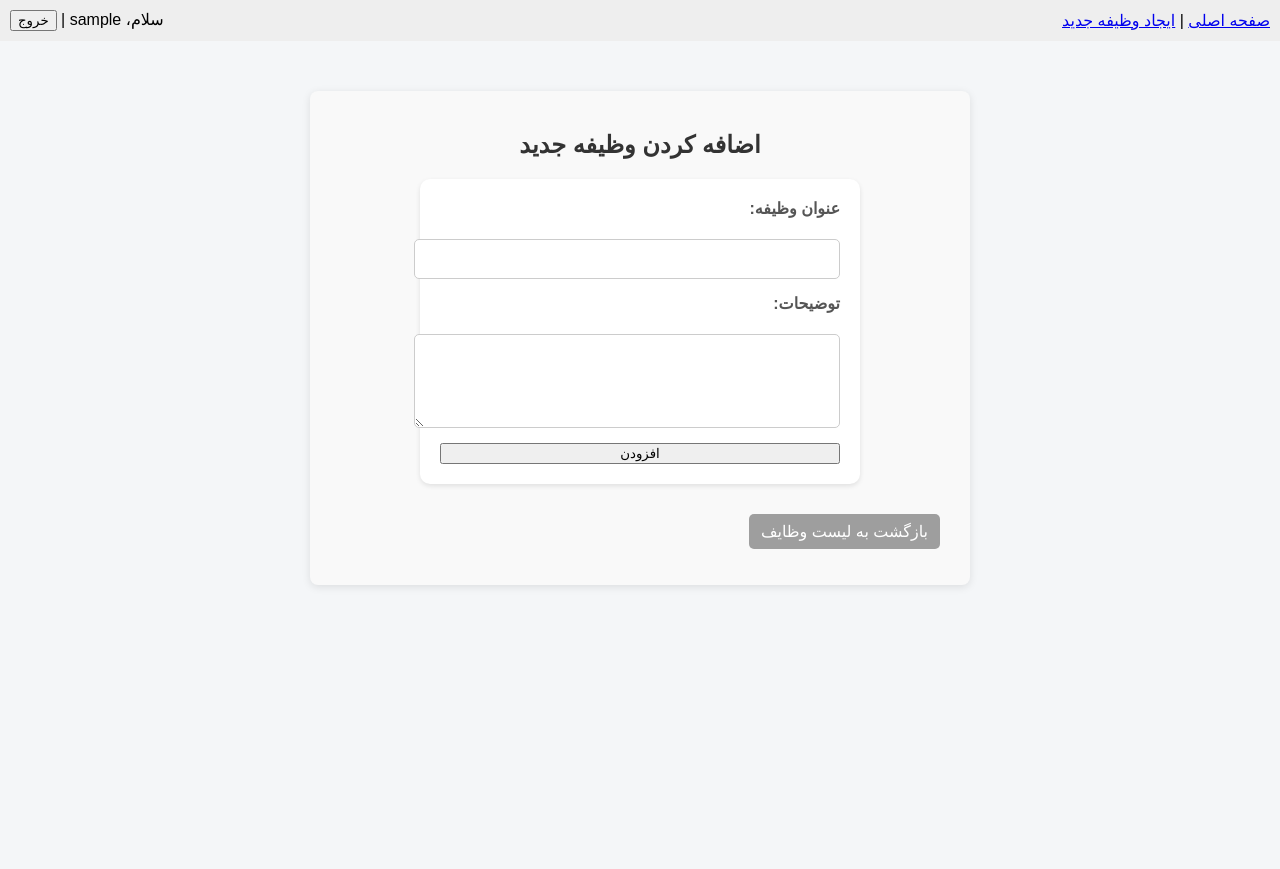
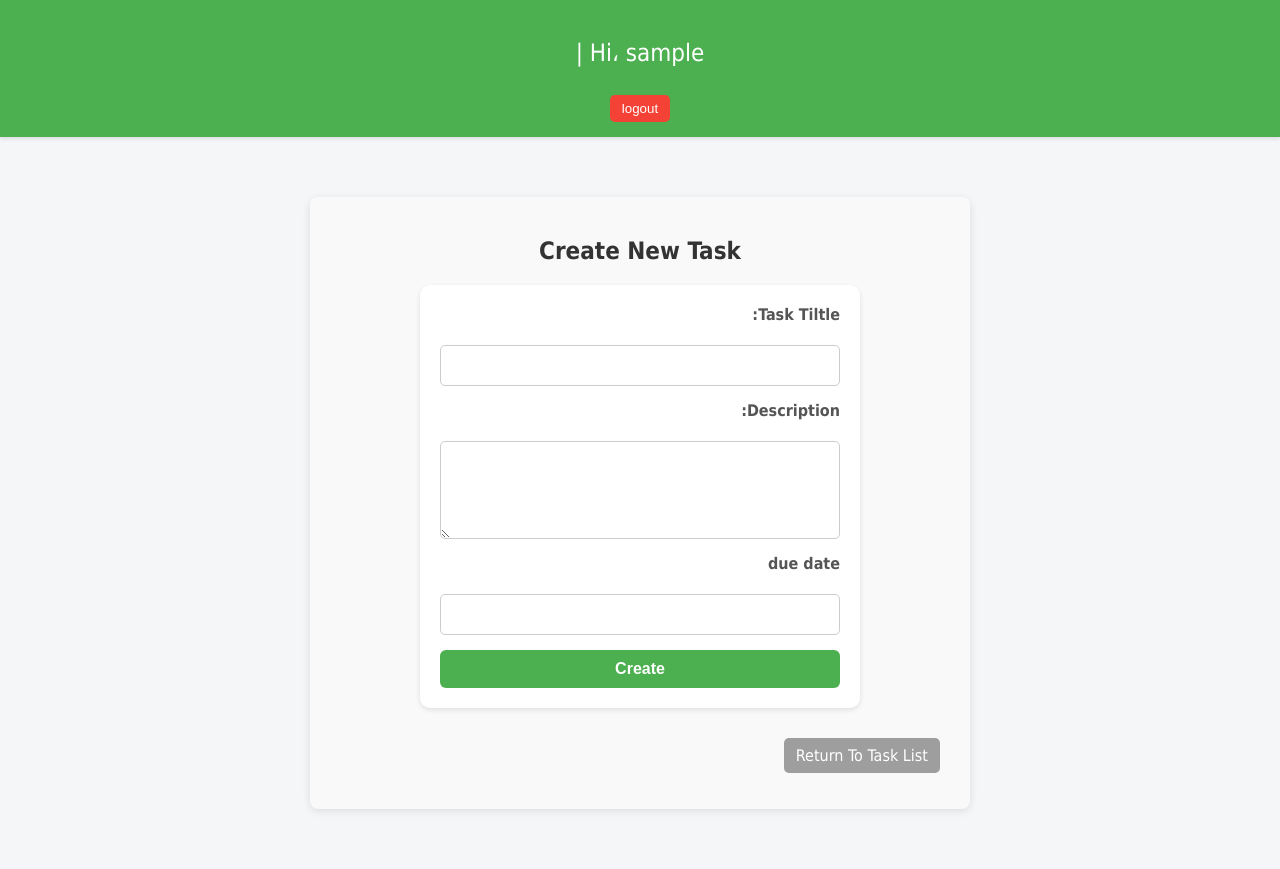
Before and after one commit to hesam-sa/To-Do-List, a Django app: page /add/ in a window 1280 px wide. Before the commit the page ends 587 px from the top, so only its background shows below. Run offline with Django 5.2, Linux system fonts and the light colour scheme; the visitor is signed in with stand-in values (Sample User, id 1).

Commit message:
some changes
to improve some style for better view

```diff
--- a/todo_project/todo_app/forms.py
+++ b/todo_project/todo_app/forms.py
@@ -1,7 +1,16 @@
 from django import forms
 from .models import Task
+from django.contrib.auth.forms import UserCreationForm
+from django.contrib.auth.models import User
 
 class TaskForm(forms.ModelForm):
     class Meta:
         model = Task
         fields = ['title' , 'description' , 'due_date' , 'completed']
+
+class RegisterForm(UserCreationForm):
+    email = forms.EmailField(required=True,label='email')
+
+    class Meta:
+        model = User
+        fields = ('username','email','password1','password2')
--- a/todo_project/todo_app/static/todo_app/style.css
+++ b/todo_project/todo_app/static/todo_app/style.css
@@ -4,7 +4,6 @@ body {
     background-color: #f4f6f8;
     margin: 0;
     padding: 0;
-    direction: rtl; /* جهت راست به چپ برای فارسی */
 }
 
 /* هدر */
@@ -126,6 +125,7 @@ header {
     font-size: 16px;
     font-family: inherit;
     resize: vertical;
+    box-sizing: border-box;
 }
 
 .task-form input[type="text"]:focus,
@@ -134,9 +134,21 @@ header {
     outline: none;
     border-color: #0066cc;
     box-shadow: 0 0 5px rgba(0, 102, 204, 0.5);
+    box-sizing: border-box;
 }
 
-/* دکمه‌ها - نسخه یکپارچه */
+.task-form input[type="datetime"]{
+    width: 100%;
+    padding: 10px 12px;
+    border: 1px solid #ccc;
+    border-radius: 5px;
+    font-size: 16px;
+    font-family: inherit;
+    resize: vertical;
+    box-sizing: border-box;
+}
+
+
 .btn {
     display: inline-block;
     padding: 10px 20px;
@@ -159,6 +171,14 @@ header {
 }
 
 .btn-add:hover {
+    background-color: #45a049;
+}
+
+.btn-reg {
+    background-color: #4CAF50;
+}
+
+.btn-reg:hover {
     background-color: #45a049;
 }
 
@@ -195,13 +215,13 @@ header {
 
 /* فرم کانتینر */
 .form-container {
+    box-sizing: border-box;
     max-width: 400px;
     margin: 40px auto;
     padding: 20px;
     background-color: #fff;
     border-radius: 10px;
     box-shadow: 0 4px 10px rgba(0,0,0,0.1);
-    direction: rtl;
     font-family: 'Tahoma', sans-serif;
 }
 
@@ -213,6 +233,8 @@ header {
 
 .form-group {
     margin-bottom: 15px;
+    box-sizing: border-box;
+    width: 100% ;
 }
 
 .form-group label {
@@ -220,6 +242,7 @@ header {
     margin-bottom: 6px;
     font-weight: bold;
     color: #444;
+    box-sizing: border-box;
 }
 
 .form-group input {
@@ -228,6 +251,7 @@ header {
     border: 1px solid #ccc;
     border-radius: 5px;
     font-size: 15px;
+    box-sizing: border-box;
 }
 
 .form-group input:focus {
@@ -239,3 +263,63 @@ header {
 .btn:hover {
     opacity: 0.9;
 }
+
+/* کانتینر برای مرکز کردن و حاشیه مناسب */
+.container {
+    max-width: 800px;
+    margin: 0 auto;
+    padding: 0 15px;
+    box-sizing: border-box;
+}
+
+/* هدر */
+.header {
+    background-color: #4CAF50;
+    color: white;
+    padding: 15px 0;
+    box-shadow: 0 2px 4px rgba(0,0,0,0.1);
+    font-family: 'Tahoma', sans-serif;
+}
+
+.header-content {
+    display: block;
+    justify-content: flex-start;
+    align-items: center;
+    gap: 10px;
+    height: auto;
+}
+
+/* دکمه خروج */
+.btn-logout {
+    background-color: #f44336;
+    border: none;
+    padding: 6px 12px;
+    color: white;
+    border-radius: 5px;
+    cursor: pointer;
+}
+
+.btn-logout:hover {
+    background-color: #d32f2f;
+}
+
+/* لینک ورود */
+.btn-login {
+    background-color: #2196F3;
+    color: white;
+    padding: 6px 12px;
+    border-radius: 5px;
+    text-decoration: none;
+    font-weight: bold;
+}
+
+.btn-login:hover {
+    background-color: #0b7dda;
+}
+
+/* محتوای اصلی */
+.main-content {
+    padding: 30px 0;
+    font-family: 'Tahoma', sans-serif;
+    color: #333;
+}
--- a/todo_project/todo_app/templates/base.html
+++ b/todo_project/todo_app/templates/base.html
@@ -1,34 +1,30 @@
 {% load static %}
 <!DOCTYPE html>
-<html lang="fa">
+<html lang="fa" dir="rtl">
 
 <head>
     <meta charset="UTF-8" />
-    <meta name="viewport" content="width=device-width, initial-scale=1.0">
-    <title>برنامه مدیریت وظایف</title>
+    <title>To Do List Program</title>
     <link rel="stylesheet" href="{% static 'todo_app/style.css' %}">
+    <meta name="viewport" content="width=device-width, initial-scale=1" />
 </head>
 
 <body>
-    <nav style="background:#eee; padding:10px; display:flex; justify-content:space-between; align-items:center;">
-        <div>
-            <a href="{% url 'task_list' %}">صفحه اصلی</a> |
-            <a href="{% url 'add_task' %}">ایجاد وظیفه جدید</a>
-        </div>
-        <div>
+    <header class="header">
+        <div class="container header-content">
             {% if user.is_authenticated %}
-                سلام، {{ user.username }} |
+                <p>Hi، {{ user.username }} | </p>
                 <form action="{% url 'logout' %}" method="post" style="display:inline;">
                     {% csrf_token %}
-                    <button type="submit">خروج</button>
+                    <button type="submit" class="btn-logout">logout</button>
                 </form>
             {% else %}
-                <a href="{% url 'login' %}">ورود</a>
+                <p><a href="{% url 'login' %}" class="btn-login">login</a></p>
             {% endif %}
         </div>
-    </nav>
+    </header>
 
-    <main style="padding:20px;">
+    <main class="main-content container">
         {% block content %}{% endblock %}
     </main>
 </body>
--- a/todo_project/todo_app/templates/registration/login.html
+++ b/todo_project/todo_app/templates/registration/login.html
@@ -14,7 +14,8 @@
             <label for="id_password">رمز عبور:</label>
             <input type="password" name="password" id="id_password" required>
         </div>
-        <button type="submit" class="btn">ورود</button>
+        <button type="submit" class="btn btn-reg">ورود</button>
     </form>
+    <p><a href="{% url 'register' %}" class="btn-login">Sign up</a></p>
 </div>
 {% endblock %}
--- a/todo_project/todo_app/templates/todo_app/add_task.html
+++ b/todo_project/todo_app/templates/todo_app/add_task.html
@@ -2,19 +2,22 @@
 
 {% block content %}
 <div class="task-container">
-    <h2 class="task-title">اضافه کردن وظیفه جدید</h2>
+    <h2 class="task-title">Create New Task</h2>
 
     <form method="post" class="task-form">
         {% csrf_token %}
-        <label for="title" class="task-label">عنوان وظیفه:</label>
+        <label for="title" class="task-label">Task Tiltle:</label>
         <input type="text" id="title" name="title" class="task-input" required>
 
-        <label for="description" class="task-label">توضیحات:</label>
+        <label for="description" class="task-label">Description:</label>
         <textarea id="description" name="description" class="task-textarea" rows="4"></textarea>
 
-        <button type="submit" class="task-button">افزودن</button>
+        <label for="due_date" class="task-label">due date</label>
+        <input type="datetime" id="due_date" name="due_date">
+
+        <button type="submit" class="btn btn-add">Create</button>
     </form>
 
-    <p><a href="{% url 'task_list' %}" class="task-link">بازگشت به لیست وظایف</a></p>
+    <p><a href="{% url 'task_list' %}" class="task-link">Return To Task List</a></p>
 </div>
 {% endblock %}
--- a/todo_project/todo_app/urls.py
+++ b/todo_project/todo_app/urls.py
@@ -6,6 +6,7 @@ urlpatterns = [
     path('add/',views.add_task,name='add_task'),
     path('edit/<int:task_id>',views.edit_task,name='edit_task'),
     path('delete/<int:task_id>',views.delete_task,name='delete_task'),
+    path('register/',views.register_view,name='register')
 
 
 ]
--- a/todo_project/todo_app/views.py
+++ b/todo_project/todo_app/views.py
@@ -5,6 +5,9 @@ from django.contrib.auth.decorators import login_required
 from .models import Task
 from .forms import TaskForm
 from django.shortcuts import get_object_or_404
+from .forms import RegisterForm
+from django.contrib.auth import login
+
 
 @login_required
 def task_list(request):
@@ -70,3 +73,15 @@ def delete_task(request,task_id):
         task.delete()
         return redirect('task_list')
     return render(request,"todo_app/delete_task.html",{'task': task})
+
+
+def register_view(requset):
+    if requset.method == 'POST' :
+        form = RegisterForm(requset.POST)
+        if form.is_valid():
+            user = form.save()
+            login(requset,user)
+            return redirect('task_list')
+    else:
+        form=RegisterForm()
+    return render(requset,'todo_app/register.html',{'form':form})
```
Also changed, not shown: todo_project/todo_app/templates/todo_app/register.html (added, +40 -0 lines).
